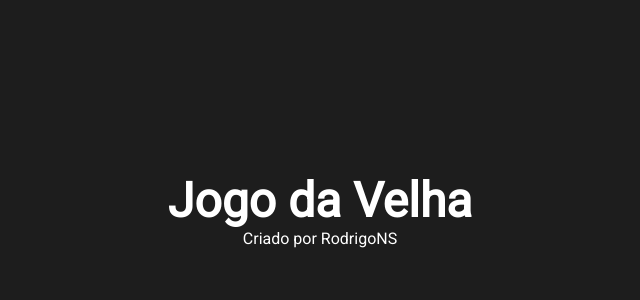
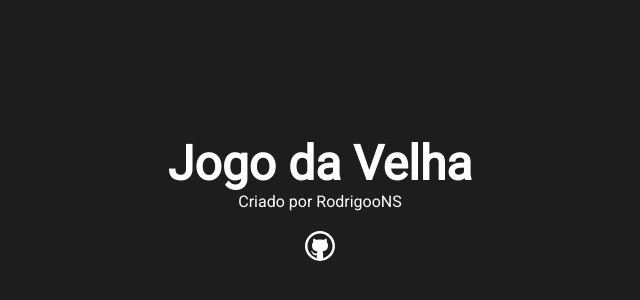
Before and after one commit to RodrigooNS/react-tictactoe, a Next.js app: page / in a window 1280 px wide. Shown: the part 190-490 px from the top of the page, without its empty margins (320-960 px from the left). Built offline with nearby package versions, Linux system fonts and the light colour scheme.

Commit message:
criado ícone

```diff
--- a/src/components/header/Header.jsx
+++ b/src/components/header/Header.jsx
@@ -2,13 +2,17 @@ import styles from "./Header.module.css"
 
 import Subtitle from "../subtitle/Subtitle"
 import Title from "../title/Title"
+import Icon from "../icon/Icon"
 
 function Header ({ children }) {
   return (
     // <h1 className={styles.header}>{children}</h1>
     <div className={styles.header}>
       <Title>Jogo da Velha</Title>
-      <Subtitle>Criado por RodrigoNS</Subtitle>
+      <Subtitle>Criado por RodrigooNS</Subtitle>
+      <div className={styles.iconContent}>
+        <Icon iconName="github" link="https://github.com/RodrigooNS" />
+      </div>
     </div>
   )
 }
--- a/src/components/header/Header.module.css
+++ b/src/components/header/Header.module.css
@@ -2,3 +2,7 @@
   text-align: center;
   padding: 40px 0;
 }
+
+.iconContent {
+  margin: 20px 0;
+}
--- /dev/null
+++ b/src/components/icon/Icon.jsx
@@ -0,0 +1,13 @@
+function Icon ({ iconName, size, link }) {
+  return (
+    <a href={link} target="_blank">
+      <img src={`/icons/${iconName}.svg`} width={size} />
+    </a>
+  )
+}
+
+Icon.defaultProps ={
+  size: "30px"
+}
+
+export default Icon
```
Also changed, not shown: public/icons/github.svg (added).
